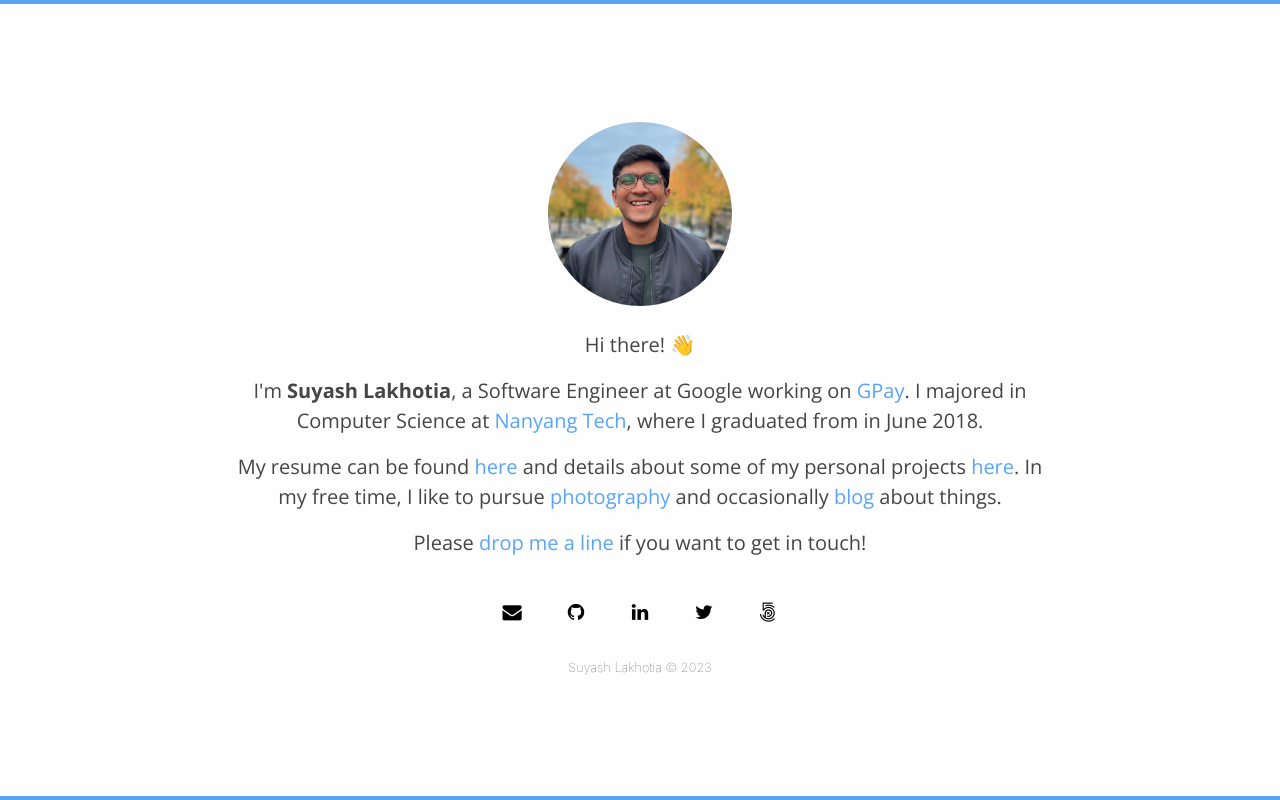
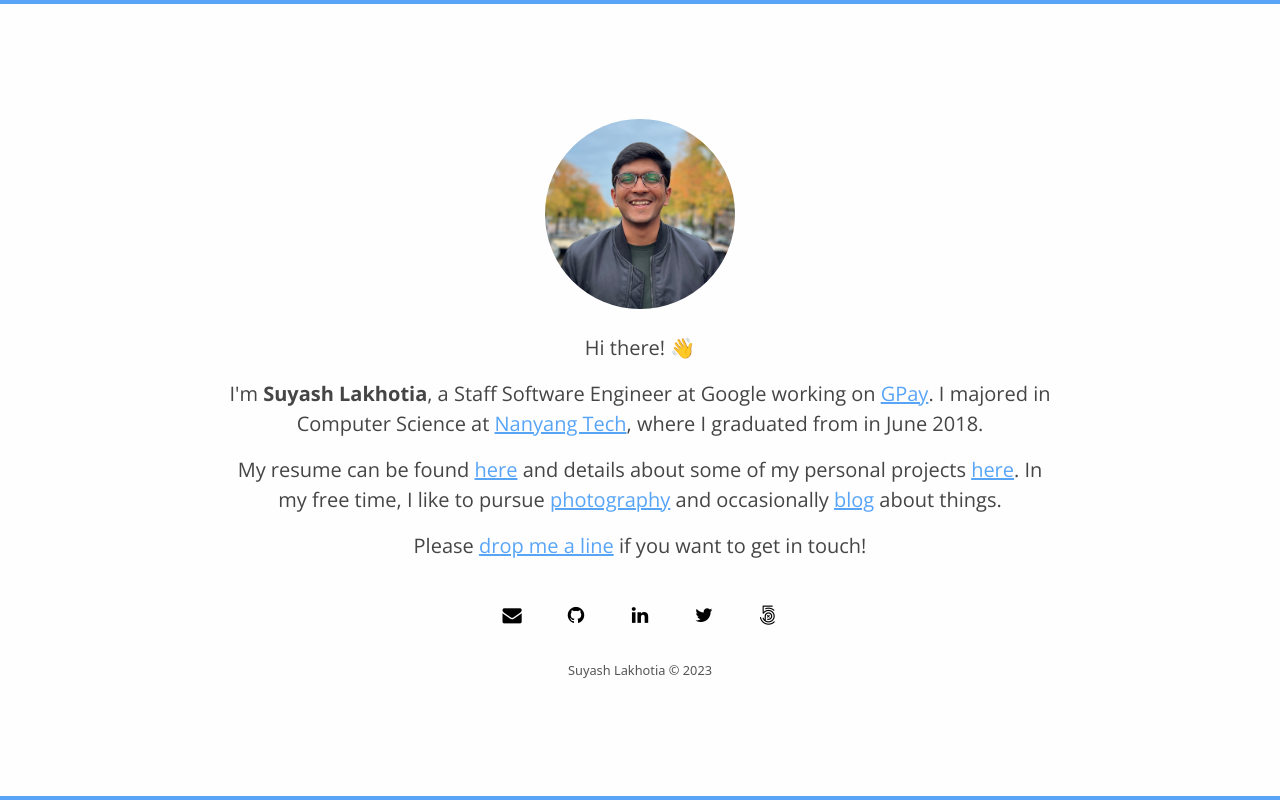
Before and after one commit to SuyashLakhotia/SuyashLakhotia.GitHub.io, a plain HTML site: page index.html in a window 1280 px wide. Drawn offline with nearby package versions, Linux system fonts and the light colour scheme.

Commit message:
Update index.html

```diff
--- a/index.html
+++ b/index.html
@@ -10,7 +10,7 @@
     <meta name="keywords" content="Suyash, Lakhotia, SuyashLakhotia, Suyash Lakhotia, Website, Resume, Developer, Engineer, Portfolio, Singapore, NTU, Nanyang Technological University">
 
     <!-- Bootstrap CSS -->
-    <link rel="stylesheet" href="https://maxcdn.bootstrapcdn.com/bootstrap/4.0.0/css/bootstrap.min.css" integrity="sha384-Gn5384xqQ1aoWXA+058RXPxPg6fy4IWvTNh0E263XmFcJlSAwiGgFAW/dAiS6JXm" crossorigin="anonymous">
+    <link href="https://cdn.jsdelivr.net/npm/bootstrap@5.0.2/dist/css/bootstrap.min.css" rel="stylesheet" integrity="sha384-EVSTQN3/azprG1Anm3QDgpJLIm9Nao0Yz1ztcQTwFspd3yD65VohhpuuCOmLASjC" crossorigin="anonymous">
 
     <!-- Font Awesome -->
     <link href="https://maxcdn.bootstrapcdn.com/font-awesome/4.7.0/css/font-awesome.min.css" rel="stylesheet">
@@ -47,22 +47,22 @@
     <div class="main-container">
         <div class="container-fluid my-4">
             <div class="row justify-content-center align-items-center">
-                <div class="col-7 col-md-3 col-lg-2">
+                <div class="col-7 col-md-3 col-lg-2 col-xxl-1">
                     <img src="img/avatar.jpg" class="img-fluid rounded-circle">
                 </div>
             </div>
-            <div class="row justify-content-center align-items-center mt-4">
-                <div class="col-11 col-md-10 col-lg-8 text-center">
+            <div class="row justify-content-center align-items-center mt-4 mt-xxl-5">
+                <div class="col-11 col-md-10 col-lg-8 col-xxl-4 text-center">
                     <p class="text-center description">Hi there! 👋</p>
 
-                    <p class="text-center description">I'm <strong>Suyash Lakhotia</strong>, a Software Engineer at Google working on <a href="https://pay.google.com/intl/en_in/about/" target="_blank">GPay</a>. I majored in Computer Science at <a href="https://www.ntu.edu.sg/" target="_blank">Nanyang Tech</a>, where I graduated from in June 2018.</p>
+                    <p class="text-center description">I'm <strong>Suyash Lakhotia</strong>, a Staff Software Engineer at Google working on <a href="https://pay.google.com/intl/en_in/about/" target="_blank">GPay</a>. I majored in Computer Science at <a href="https://www.ntu.edu.sg/" target="_blank">Nanyang Tech</a>, where I graduated from in June 2018.</p>
 
                     <p class="text-center description">My resume can be found <a href="Suyash Lakhotia - Resume [Public].pdf" target="_blank">here</a> and details about some of my personal projects <a href="http://suyashlakhotia.com/blog/projects/" target="_blank">here</a>. In my free time, I like to pursue <a href="https://www.500px.com/SuyashL" target="_blank">photography</a> and occasionally <a href="http://suyashlakhotia.com/blog/" target="_blank">blog</a> about things.</p>
 
                     <p class="text-center description">Please <a href="mailto:hello@suyashlakhotia.com">drop me a line</a> if you want to get in touch!</p>
                 </div>
             </div>
-            <div class="row justify-content-center align-items-center mt-4">
+            <div class="row justify-content-center align-items-center mt-4 mt-xxl-5">
                 <div class="col-12 col-md-4 col-lg-3">
                     <div class="row justify-content-center align-items-center">
                         <div class="col text-center contact-btn">
```
